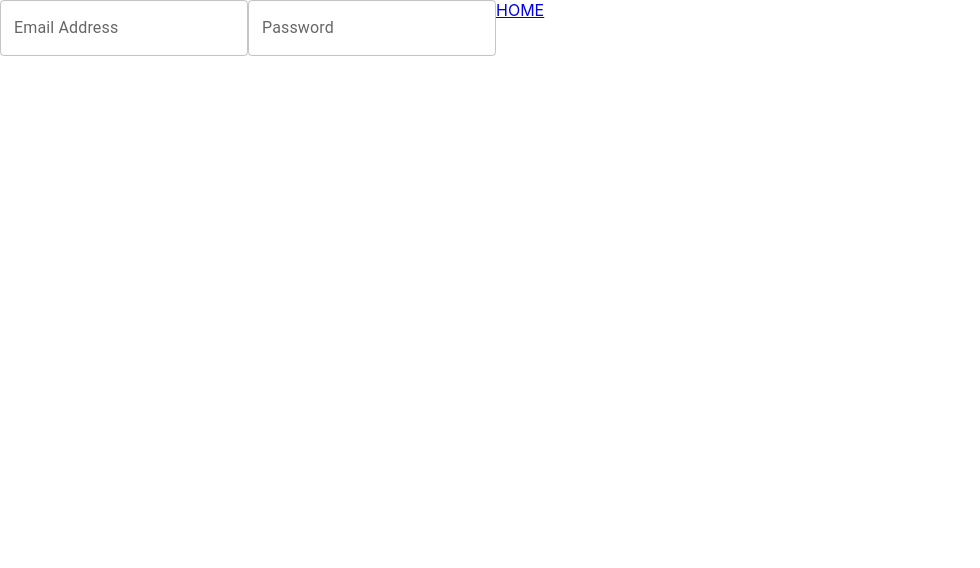
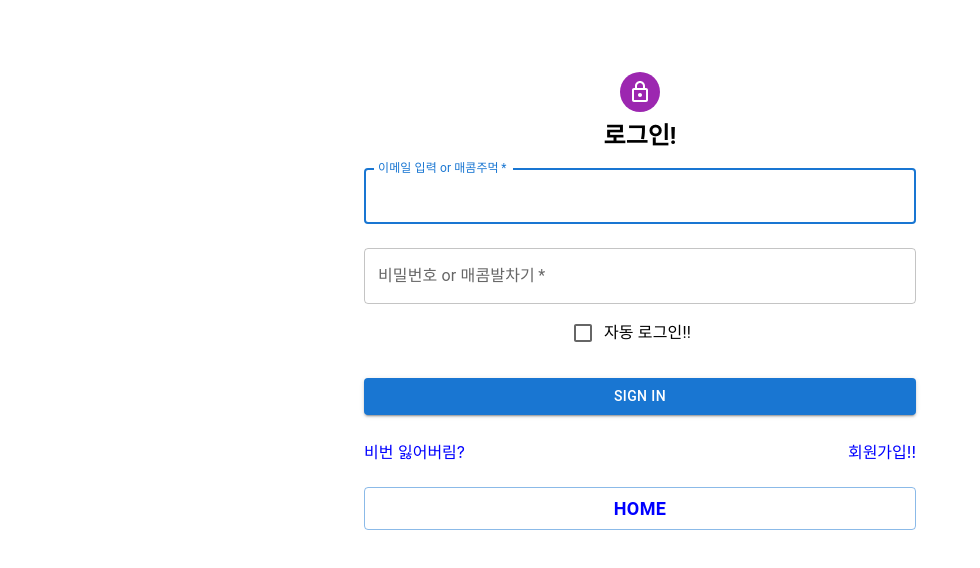
Before and after one commit to CodeAlpacat/Travlog, a React (Create React App) app in the folder travlog/: page /login in a window 1280 px wide. Shown: the top 568 px of the page, without its empty margins (0-980 px from the left). Built offline with nearby package versions, Linux system fonts and the light colour scheme.

Commit message:
WW_Update: React ToyProject Login Accomplished

```diff
--- a/travlog/package.json
+++ b/travlog/package.json
@@ -5,6 +5,7 @@
   "dependencies": {
     "@emotion/react": "^11.9.0",
     "@emotion/styled": "^11.8.1",
+    "@mui/icons-material": "^5.6.2",
     "@mui/material": "^5.6.3",
     "@testing-library/jest-dom": "^5.16.4",
     "@testing-library/react": "^13.1.1",
--- a/travlog/src/routes/Home.js
+++ b/travlog/src/routes/Home.js
@@ -8,20 +8,12 @@ import DialogActions from "@mui/material/DialogActions";
 import DialogContent from "@mui/material/DialogContent";
 import DialogContentText from "@mui/material/DialogContentText";
 import DialogTitle from "@mui/material/DialogTitle";
-import Login from './Login'
+import NavBar from './NavBar'
 import { Link } from "react-router-dom";
-const Header = () => {
-  return (
-    <header>
-      <h1>에몽이의 여행 블로그</h1>
-    </header>
-  );
-};
-
-const NavBar = () => {
+const NavigationBar = () => {
   return (
     <nav>
-      <Link to="/Login">로그인</Link>
+      <NavBar/>
     </nav>
   );
 };
@@ -73,11 +65,8 @@ const Article = () => {
 const Home = () => {
   return (
     <Container fixed>
-      <Header />
+      <NavigationBar />
       <Grid container>
-        <Grid item xs={12}>
-          <NavBar />
-        </Grid>
         <Grid item>
           <Article />
         </Grid>
--- a/travlog/src/routes/Login.js
+++ b/travlog/src/routes/Login.js
@@ -1,14 +1,99 @@
-import React from 'react';
-import TextField from '@mui/material/TextField';
-import Checkbox from '@mui/material/Checkbox';
-import { Link } from 'react-router-dom'
+import React from "react";
+import TextField from "@mui/material/TextField";
+import { Link } from "react-router-dom";
+import Button from "@mui/material/Button";
+import Checkbox from "@mui/material/Checkbox";
+import FormControlLabel from "@mui/material/FormControlLabel";
+import { Box } from "@mui/material";
+import Grid from "@mui/material/Grid";
+import Typography from "@mui/material/Typography";
+import LockOutlinedIcon from "@mui/icons-material/LockOutlined";
+import Avatar from "@mui/material/Avatar";
+import Container from "@mui/material/Container";
 
 export default function App() {
   return (
-    <div>
-      <TextField label="Email Address"/>
-      <TextField label="Password" type="password"/>
-      <Link to='/'>HOME</Link>
-    </div>
-    )
+    <Container component="main" maxWidth="sm">
+      <Box
+        sx={{
+          marginTop: 8,
+          display: "flex",
+          flexDirection: "column",
+          alignItems: "center",
+        }}
+      >
+        <Avatar sx={{ m: 1, bgcolor: "secondary.main" }}>
+          <LockOutlinedIcon />
+        </Avatar>
+        <Typography component="h1" variant="h5" style={{ fontWeight: "Bold" }}>
+          로그인!
+        </Typography>
+        <TextField
+          margin="normal"
+          label="이메일 입력 or 매콤주먹"
+          required
+          fullWidth
+          name="email"
+          autoComplete="email"
+          autoFocus
+        />
+        <TextField
+          margin="normal"
+          label="비밀번호 or 매콤발차기"
+          type="password"
+          required
+          fullWidth
+          name="password"
+          autoComplete="current-password"
+        />
+        <FormControlLabel
+          control={<Checkbox value="remember" color="primary" />}
+          label="자동 로그인!!"
+        />
+        <Button type="submit" fullWidth variant="contained" sx={{ mt: 3, mb:3 }}>
+          Sign in
+        </Button>
+        <Grid container sx={{ mb:3}}>
+          <Grid item xs>
+            <Link
+              to="#"
+              variant="body2"
+              style={{
+                textDecoration: "none",
+                color: "blue",
+              }}
+            >
+              비번 잃어버림?
+            </Link>
+          </Grid>
+          <Grid item>
+            <Link
+              to="#"
+              variant="body2"
+              style={{
+                textDecoration: "none",
+                color: "blue",
+              }}
+            >
+              회원가입!!
+            </Link>
+          </Grid>
+        </Grid>
+
+        <Button variant="outlined" fullWidth>
+          <Link
+            to="/"
+            style={{
+              textDecoration: "none",
+              color: "blue",
+              fontWeight: "Bold",
+              fontSize: "18px",
+            }}
+          >
+            HOME
+          </Link>
+        </Button>
+      </Box>
+    </Container>
+  );
 }
--- /dev/null
+++ b/travlog/src/routes/NavBar.js
@@ -0,0 +1,131 @@
+import AppBar from "@mui/material/AppBar";
+import Container from "@mui/material/Container";
+import Grid from "@mui/material/Grid";
+import Toolbar from "@mui/material/Toolbar";
+import IconButton from "@mui/material/IconButton";
+import MenuIcon from "@mui/icons-material/Menu";
+import { Link } from "react-router-dom";
+import Typography from "@mui/material/Typography";
+import Menu from "@mui/material/Menu";
+import MenuItem from "@mui/material/MenuItem";
+import { useState } from "react";
+import { createTheme } from "@mui/material/styles";
+import { ThemeProvider } from "@mui/material/styles";
+import Button from "@mui/material/Button";
+
+const NavBar = () => {
+  const theme = createTheme({
+    palette: {
+      neutral: {
+        main: "#f3e5f5",
+        contrastText: "#fff",
+      },
+    },
+    typography: {
+      fontFamily: [
+        "-apple-system",
+        "BlinkMacSystemFont",
+        '"Segoe UI"',
+        "Roboto",
+        '"Helvetica Neue"',
+        "Arial",
+        "sans-serif",
+        '"Apple Color Emoji"',
+        '"Segoe UI Emoji"',
+        '"Segoe UI Symbol"',
+        "Georgia",
+        "Impact Roman",
+        "Impact",
+      ].join(","),
+    },
+  });
+
+  const NavMenuItems = [
+    {
+      title: "내 프로필",
+    },
+    {
+      title: "로그아웃",
+    },
+  ];
+  const [anchorEl, setAnchorEl] = useState(null);
+  const open = Boolean(anchorEl);
+  const handleClick = (e) => {
+    setAnchorEl(e.currentTarget);
+  };
+  const handleClose = () => {
+    setAnchorEl(null);
+  };
+
+  return (
+    <Container maxWidth="sm">
+      <ThemeProvider theme={theme}>
+        <AppBar position="fixed" color="neutral">
+          <Toolbar>
+            <IconButton
+              size="large"
+              edge="start"
+              color="default"
+              aria-label="Open to show more"
+              sx={{ mr: 2 }}
+              id="demo-positioned-button"
+              aria-controls={open ? "demo-positioned-menu" : undefined}
+              aria-haspopup="true"
+              aria-expanded={open ? "true" : undefined}
+              onClick={handleClick}
+            >
+              <MenuIcon />
+              </IconButton>
+              <Menu
+                id="demo-positioned-menu"
+                aria-labelledby="demo-positioned-button"
+                anchorEl={anchorEl}
+                open={open}
+                onClose={handleClose}
+                anchorOrigin={{
+                  vertical: 'top',
+                  horizontal: 'left',
+                }}
+                transformOrigin={{
+                  vertical: 'top',
+                  horizontal: 'left',
+                }}
+              >
+                {NavMenuItems.map((item) => (
+                  <MenuItem
+                    onClick={handleClose}
+                    key={item.title}
+                    value={item.title}
+                  >
+                    {item.title}
+                  </MenuItem>
+                ))}
+              </Menu>
+
+
+            {/* 나중에 폰트 적용하기 */}
+            <Typography
+              variant="h6"
+              component="div"
+              sx={{ flexGrow: 1 }}
+              style={{ color: "black", fontFamily: "Impact", fontSize: "27px" }}
+            >
+              에몽이의 여행 블로그
+            </Typography>
+
+            <Button variant="outlined">
+              <Link
+                to="/Login"
+                style={{ textDecoration: "none", color: "blue" }}
+              >
+                로그인
+              </Link>
+            </Button>
+          </Toolbar>
+        </AppBar>
+      </ThemeProvider>
+    </Container>
+  );
+};
+
+export default NavBar;
```
Also changed, not shown: 1 other file (tests, documents, lock files or other folders).
